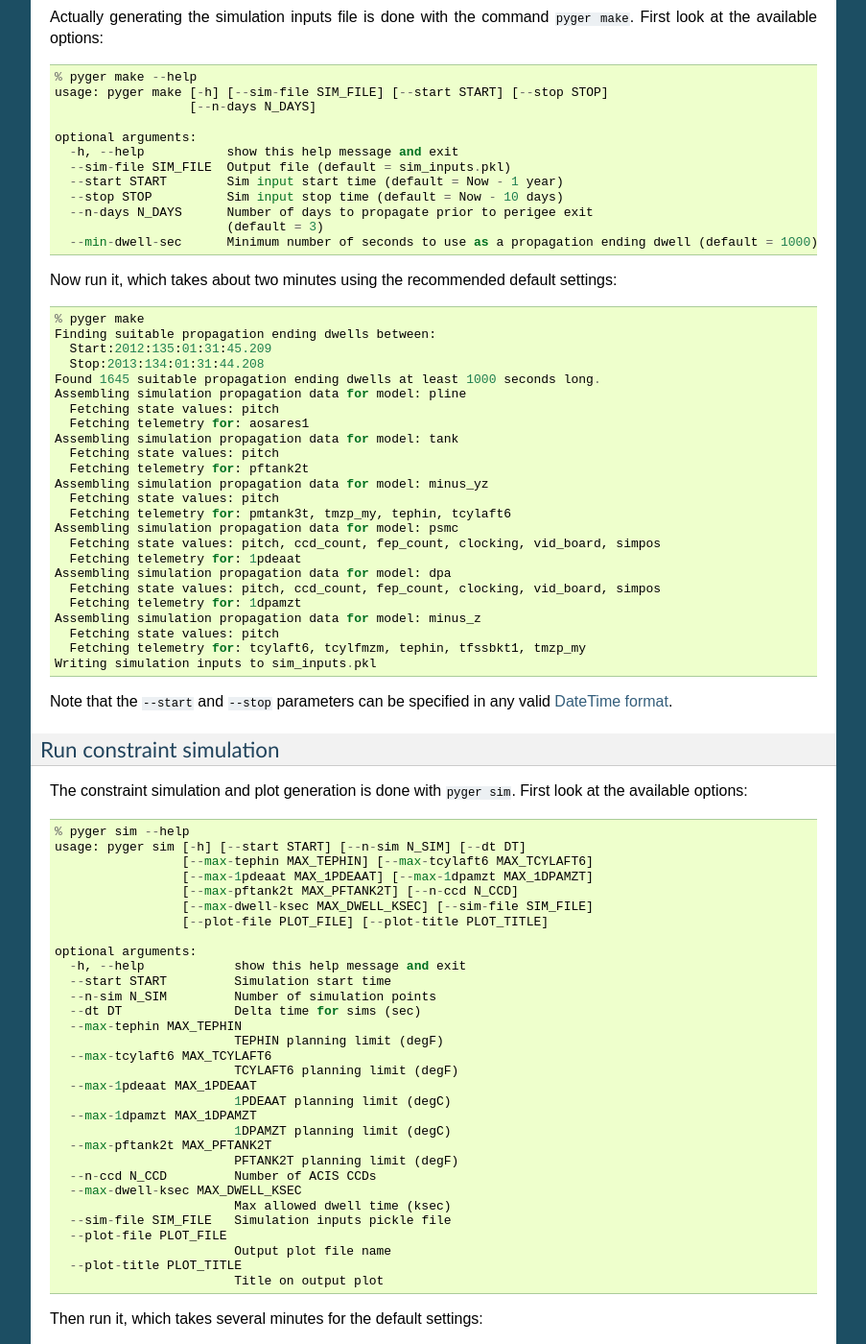
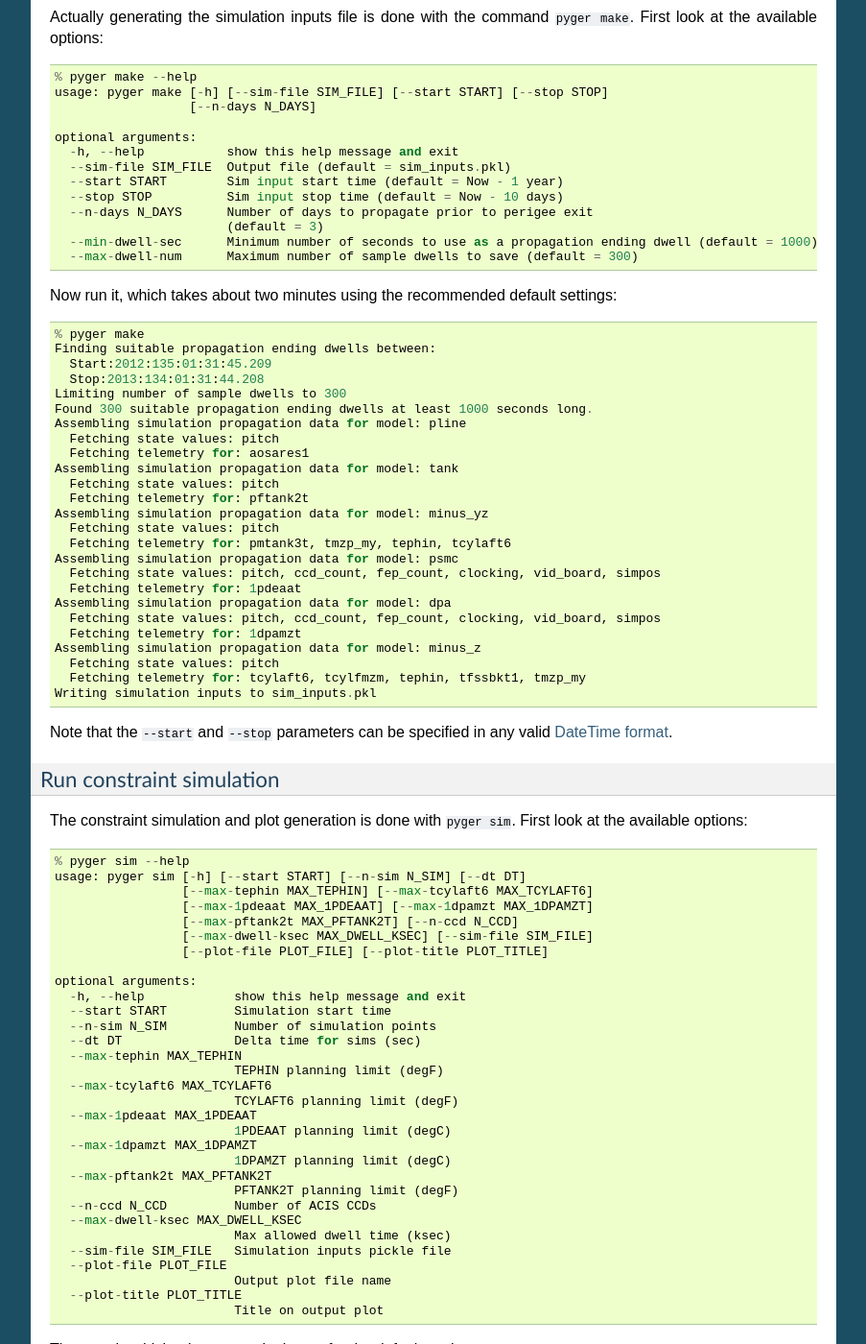
Before and after one commit to sot/pyger, a Sphinx documentation site: the page built from doc/index.rst, in a window 1280 px wide and 1400 px high, scrolled down 1745 px. Shown: the whole window at 96% size, without its empty margins (198-1101 px from the left). Built offline with Sphinx 7.4.7, drawn with Linux system fonts in a browser that asks for light colours; some of the changed text lies outside the part shown.

Commit message:
Update docs to reflect keyword 'max-dwell-num'

```diff
--- a/doc/index.rst
+++ b/doc/index.rst
@@ -85,6 +85,7 @@ make``.  First look at the available options::
     --n-days N_DAYS      Number of days to propagate prior to perigee exit
                          (default = 3)
     --min-dwell-sec      Minimum number of seconds to use as a propagation ending dwell (default = 1000)
+    --max-dwell-num      Maximum number of sample dwells to save (default = 300)
 
 Now run it, which takes about two minutes using the recommended default settings::
 
@@ -92,7 +93,8 @@ Now run it, which takes about two minutes using the recommended default settings
   Finding suitable propagation ending dwells between:
     Start:2012:135:01:31:45.209
     Stop:2013:134:01:31:44.208
-  Found 1645 suitable propagation ending dwells at least 1000 seconds long.
+  Limiting number of sample dwells to 300
+  Found 300 suitable propagation ending dwells at least 1000 seconds long.
   Assembling simulation propagation data for model: pline
     Fetching state values: pitch
     Fetching telemetry for: aosares1
@@ -156,15 +158,15 @@ The constraint simulation and plot generation is done with ``pyger sim``.  First
 Then run it, which takes several minutes for the default settings::
 
   % pyger sim
-  MINUS_YZ: calculating start temps for 1645 dwells
+  MINUS_YZ: calculating start temps for 300 dwells
   MINUS_YZ: simulating 500 dwells
-  PSMC: calculating start temps for 1645 dwells
+  PSMC: calculating start temps for 300 dwells
   PSMC: simulating 500 dwells
-  PLINE: calculating warm time for 1645 dwells
+  PLINE: calculating warm time for 300 dwells
   PLINE: simulating 500 dwells
-  DPA: calculating start temps for 1645 dwells
+  DPA: calculating start temps for 300 dwells
   DPA: simulating 500 dwells
-  TANK: calculating start temps for 1645 dwells
+  TANK: calculating start temps for 300 dwells
   TANK: simulating 500 dwells
   Writing constraint plot file constraints.png
 
```
